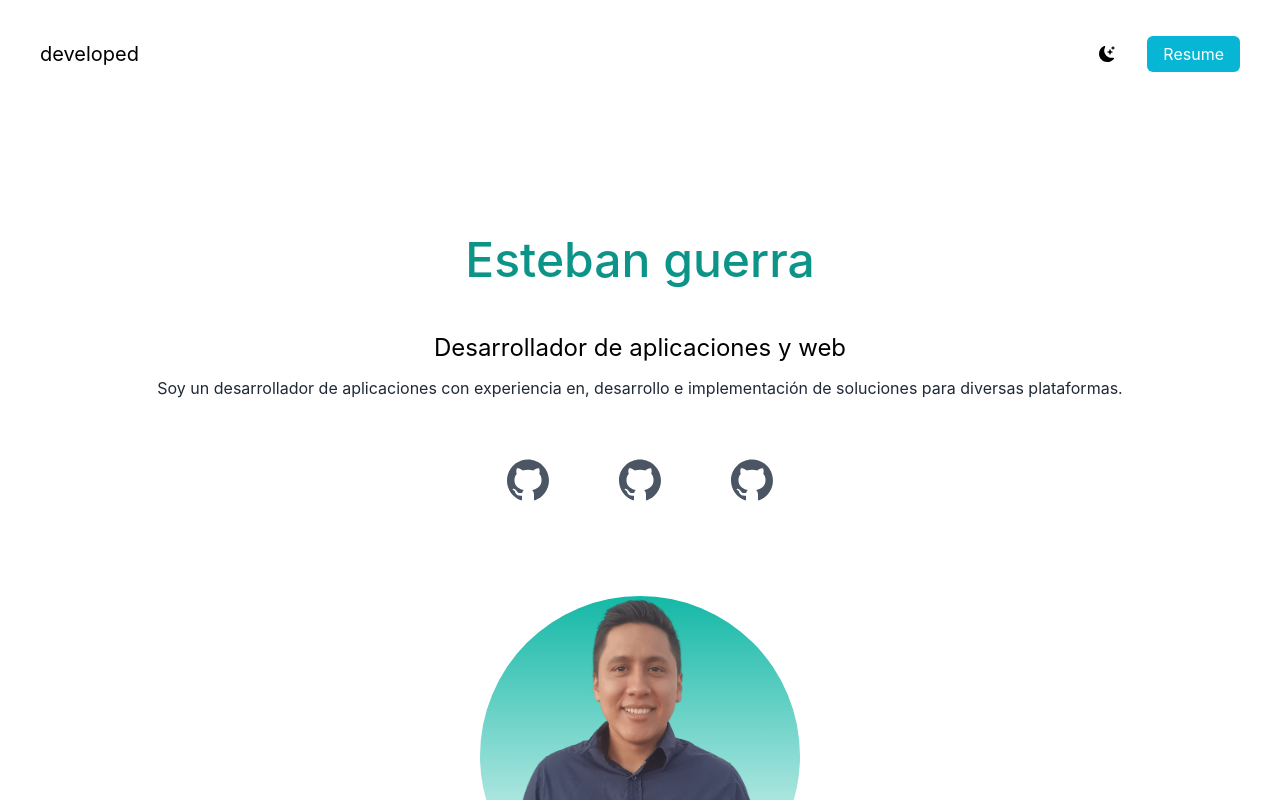
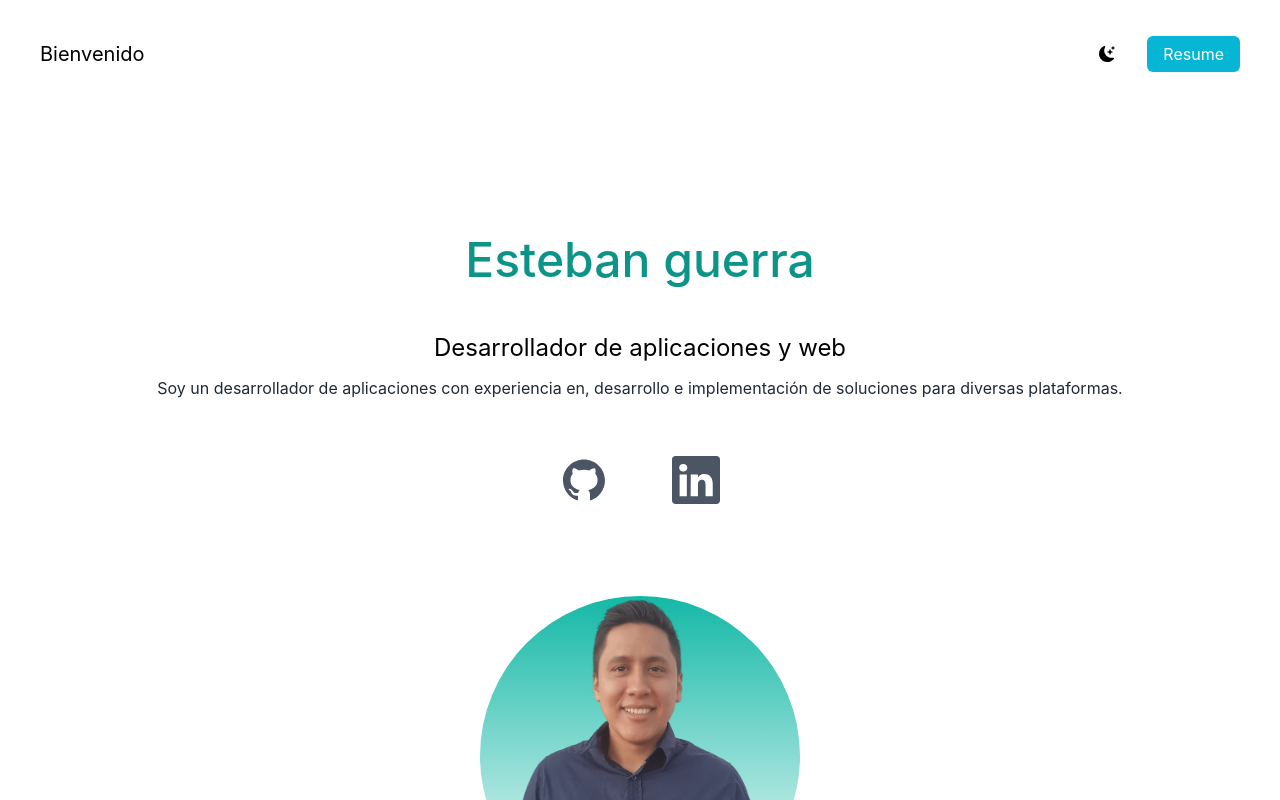
Before and after one commit to stivenwar/web_app_react_proyect, a React (Create React App) app: page / in a window 1280 px wide. Shown: the top 800 px of the page. Built offline with nearby package versions, Linux system fonts and the light colour scheme.

Commit message:
docs homepage 2

```diff
--- a/src/App.js
+++ b/src/App.js
@@ -1,4 +1,4 @@
-import {BsFillMoonStarsFill} from 'react-icons/bs'
+import {BsFillMoonStarsFill,BsLinkedin} from 'react-icons/bs'
 import {AiFillGithub} from 'react-icons/ai'
 import estebanImg from './img/estebanImg.png'
 function App() {
@@ -6,7 +6,7 @@ function App() {
       <main className="bg-white px-10">
         <section className="min-h-screen">
             <nav className="py-10 mb-12 flex justify-between">
-                <h1 className="text-xl">developed</h1>
+                <h1 className="text-xl">Bienvenido</h1>
                 <ul className="flex items-center">
                     <li>
                         <BsFillMoonStarsFill />
@@ -26,8 +26,7 @@ function App() {
                 </div>
             <div className="text-5xl flex justify-center gap-16 py-3 text-gray-600">
                 <AiFillGithub />
-                <AiFillGithub />
-                <AiFillGithub />
+                <BsLinkedin />
             </div>
             <div className="relative mx-auto bg-gradient-to-b from-teal-500 rounded-full w-80 h-80 mt-20">
                 <img className="mx-auto w-60 " src={estebanImg} alt="stiven" />
```
Also changed, not shown: 7 other files (tests, documents, lock files or other folders).
